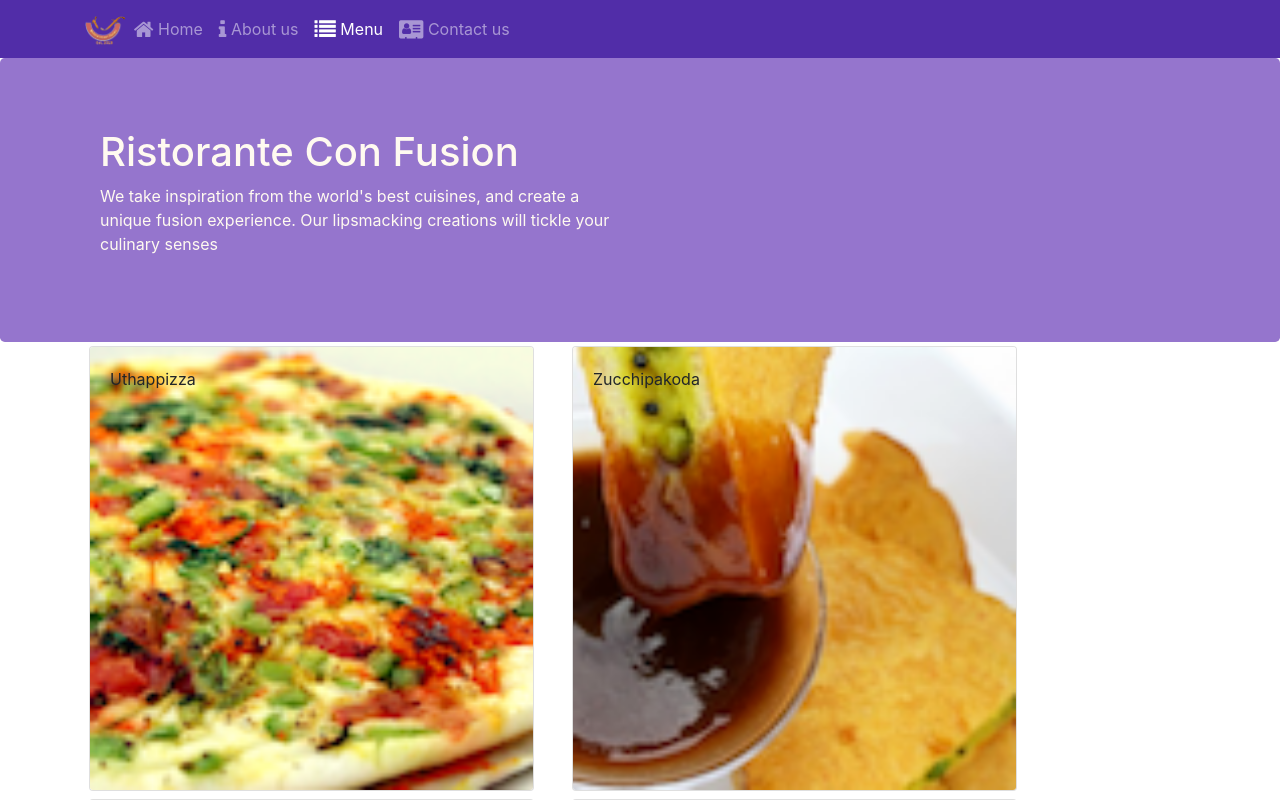
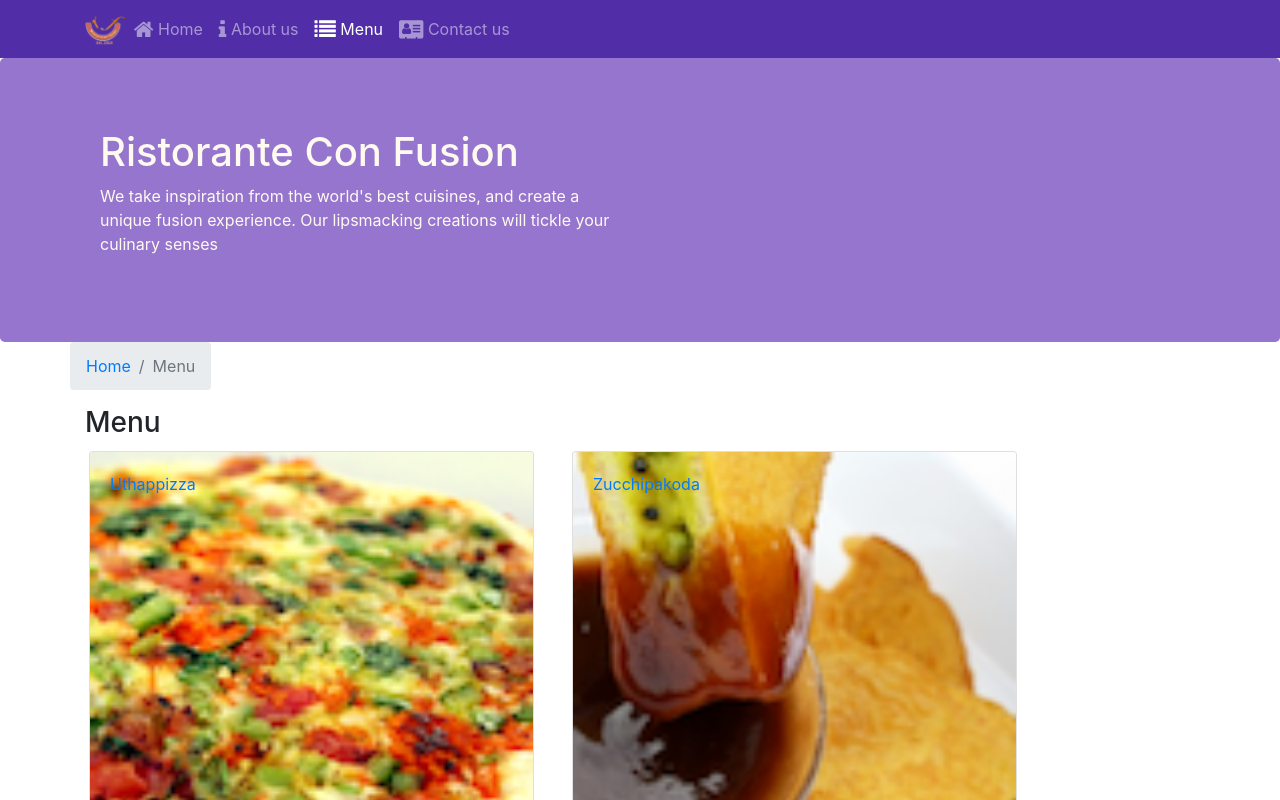
Before and after one commit to z-sohaib/Pitchou-Food, a React (Create React App) app: page /menu in a window 1280 px wide. Shown: the top 800 px of the page. Built offline with nearby package versions, Linux system fonts and the light colour scheme.

Commit message:
Single Page Applications Part 2

```diff
--- a/src/components/ContactComponent.js
+++ b/src/components/ContactComponent.js
@@ -1,8 +1,22 @@
 import React from "react";
+import { Breadcrumb, BreadcrumbItem } from "reactstrap";
+import { Link } from "react-router-dom";
 
 function Contact(props) {
   return (
     <div className="container">
+      <div className="row">
+        <Breadcrumb>
+          <BreadcrumbItem>
+            <Link to="/home">Home</Link>
+          </BreadcrumbItem>
+          <BreadcrumbItem active>Contact Us</BreadcrumbItem>
+        </Breadcrumb>
+        <div className="col-12">
+          <h3>Contact Us</h3>
+          <hr />
+        </div>
+      </div>
       <div className="row row-content">
         <div className="col-12">
           <h3>Location Information</h3>
--- a/src/components/DishDetailComponent.js
+++ b/src/components/DishDetailComponent.js
@@ -2,11 +2,13 @@
 import {
   Card,
   CardImg,
-  CardImgOverlay,
   CardText,
   CardBody,
   CardTitle,
+  Breadcrumb,
+  BreadcrumbItem,
 } from "reactstrap";
+import { Link } from "react-router-dom";
 
 function RenderDish({ dish }) {
   return (
@@ -52,11 +54,23 @@
     return (
       <div className="container">
         <div className="row">
+          <Breadcrumb>
+            <BreadcrumbItem>
+              <Link to="/menu">Menu</Link>
+            </BreadcrumbItem>
+            <BreadcrumbItem active>{props.dish.name}</BreadcrumbItem>
+          </Breadcrumb>
+          <div className="col-12">
+            <h3>{props.dish.name}</h3>
+            <hr />
+          </div>
+        </div>
+        <div className="row">
           <div className="col-12 col-md-5 m-1">
             <RenderDish dish={props.dish} />
           </div>
           <div className="col-12 col-md-5 m-1">
-            <RenderComments comments={props.dish.comments} />
+            <RenderComments comments={props.comments} />
           </div>
         </div>
       </div>
--- a/src/components/MainComponent.js
+++ b/src/components/MainComponent.js
@@ -36,6 +36,21 @@
       );
     };
 
+    const DishWithId = ({ match }) => {
+      return (
+        <DishDetail
+          dish={
+            this.state.dishes.filter(
+              (dish) => dish.id === parseInt(match.params.dishId, 10)
+            )[0]
+          }
+          comments={this.state.comments.filter(
+            (comment) => comment.dishId === parseInt(match.params.dishId, 10)
+          )}
+        />
+      );
+    };
+
     return (
       <div>
         <Header />
@@ -46,6 +61,7 @@
             path="/menu"
             component={() => <Menu dishes={this.state.dishes} />}
           />
+          <Route path="/menu/:dishId" component={DishWithId} />
           <Route exact path="/contactus" component={Contact} />
           <Redirect to="/home" />
         </Switch>
--- a/src/components/MenuComponent.js
+++ b/src/components/MenuComponent.js
@@ -1,33 +1,54 @@
-import React from 'react';
-import { Card, CardImg, CardImgOverlay, CardText, CardBody, CardTitle } from 'reactstrap';
+import React from "react";
+import {
+  Card,
+  CardImg,
+  CardImgOverlay,
+  CardText,
+  CardBody,
+  CardTitle,
+  Breadcrumb,
+  BreadcrumbItem,
+} from "reactstrap";
+import { Link } from "react-router-dom";
 
 function RenderMenuItem({ dish, onClick }) {
   return (
-        <Card onClick={() => onClick(dish.id)}>
+    <Card>
+      <Link to={`/menu/${dish.id}`}>
         <CardImg width="100%" src={dish.image} alt={dish.name} />
         <CardImgOverlay>
           <CardTitle>{dish.name}</CardTitle>
         </CardImgOverlay>
+      </Link>
     </Card>
   );
 }
 
-const Menu = props => {
-    const menu = props.dishes.map(dish => {
+const Menu = (props) => {
+  const menu = props.dishes.map((dish) => {
     return (
       <div key={dish.id} className="col-12 col-md-5 m-1">
-                <RenderMenuItem dish={dish} onClick={props.onClick} />
+        <RenderMenuItem dish={dish} />
       </div>
-        )
+    );
   });
 
   return (
     <div className="container">
       <div className="row">
-                {menu}
+        <Breadcrumb>
+          <BreadcrumbItem>
+            <Link to="/home">Home</Link>
+          </BreadcrumbItem>
+          <BreadcrumbItem active>Menu</BreadcrumbItem>
+        </Breadcrumb>
+        <div className="col-12">
+          <h3>Menu</h3>
         </div>
       </div>
+      <div className="row">{menu}</div>
+    </div>
   );
-}
+};
 
 export default Menu;
```
Lines whose indentation alone changed are shown as unchanged.
